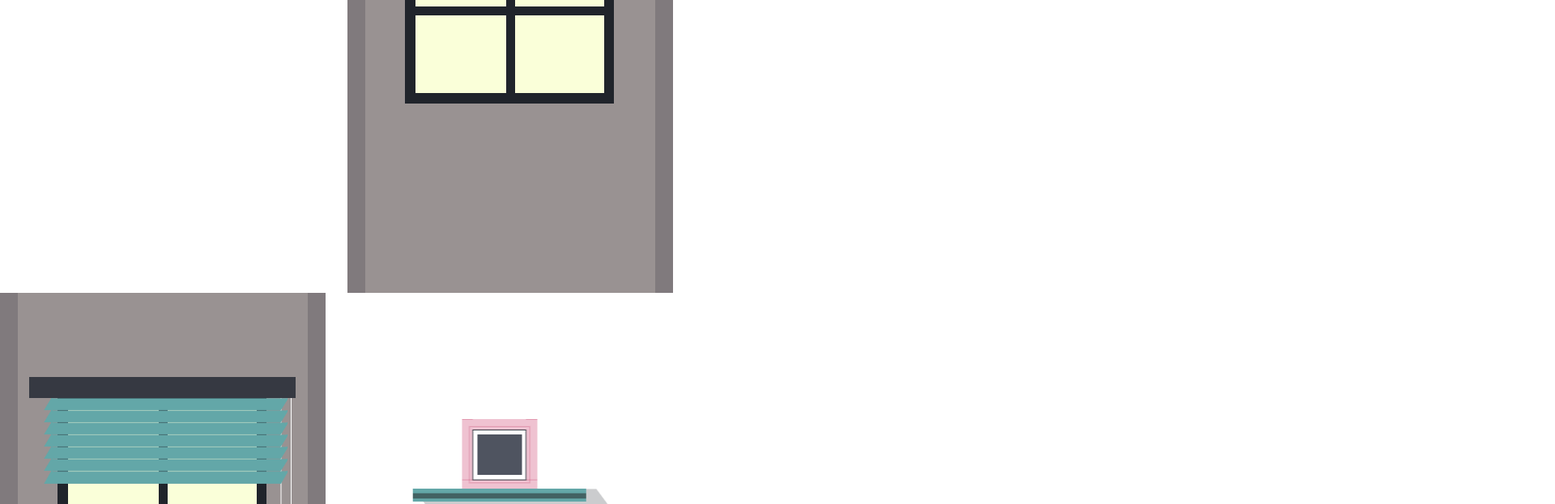
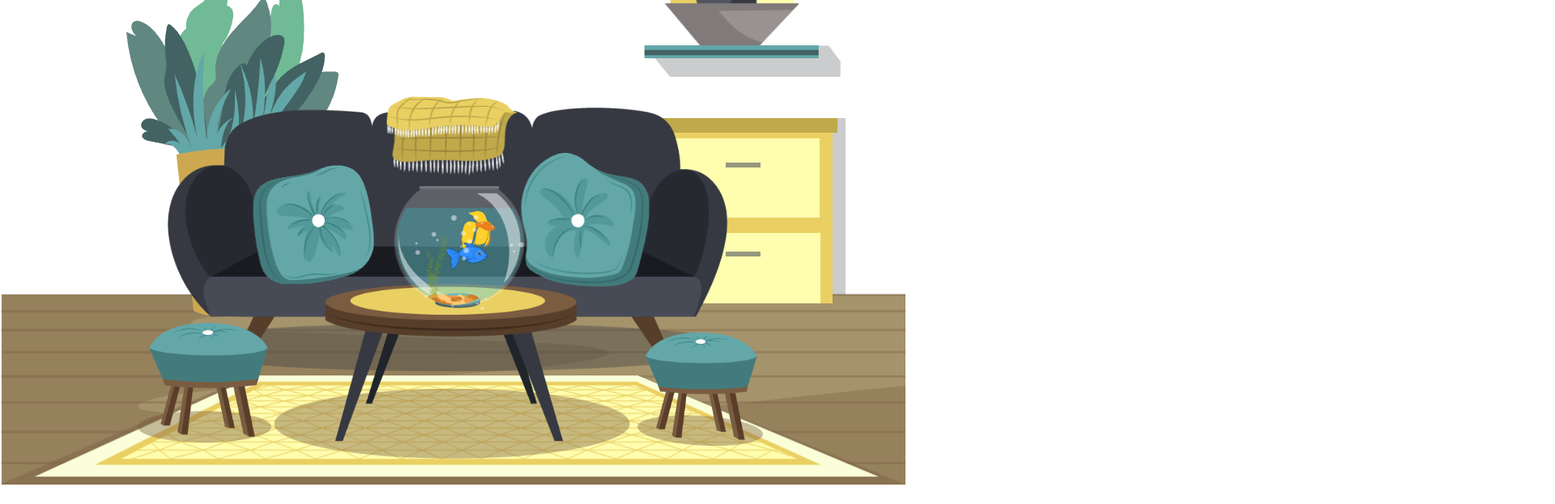
Before and after one commit to maksmaksmak/room, a plain HTML site: page index.html in a window 1280 px wide. Shown: the part 480-1103 px from the top of the page at 81% size, 1920 px wide, since content can reach past the window. After the commit the page ends 1079 px from the top, so only its background shows below. Drawn offline with Linux system fonts and the light colour scheme.

Commit message:
Add files via upload

```diff
--- a/index.html
+++ b/index.html
@@ -7,6 +7,7 @@
     <title>Document</title>
     <link rel="stylesheet" href="reset.css">
     <link rel="stylesheet" href="style.css">
+    <link rel="stylesheet" href="media.css">
     <script src="main.js" defer></script>
 </head>
 
@@ -17,7 +18,7 @@
             <div class="tv"><img src="img/tv.png" alt=""></div>
         </div>
 
-        <div class="wall-window">
+        <div class="wall-window ww-1">
             <div class="window"><img src="img/window.png" alt="">
                 <div class='rope'><img src="img/rope.png" alt=""></div>
                 <div class="blinds">
@@ -74,11 +75,18 @@
         <div class="carpet">
             <div class="chair-r"></div>
             <div class="chair-l"></div>
+            <div class="table">
+                <div class="aquarium">
+                    <div class="fish"></div>
+                    <div class="fish-2"></div>
+                    <div class="waterman"></div>
+                    <div class="boobles"></div>
+                    <div class="rock"></div>
+                </div>
+            </div>
         </div>
 
-        <div class="table">
-            <div class="aquarium"></div>
-        </div>
+
 
         <div class="sofa">
             <div class="pillow-left"></div>
--- /dev/null
+++ b/media.css
@@ -0,0 +1,93 @@
+@media (max-width: 1920px) {
+
+  /* CSS стили, применяемые для экранов с минимальной шириной 768px и больше */
+  .ww-1 {
+    display: none;
+  }
+
+  .floor {
+    width: 1518px;
+  }
+
+  .carpet {
+    width: 1518px;
+    height: 135px;
+    background-size: 1518px 135px;
+  }
+}
+
+@media (max-width: 1520px) {
+  .wall-window {
+    display: none;
+  }
+
+  .floor {
+    width: 1118px;
+  }
+
+  .carpet {
+    width: 1118px;
+    background-size: 1118px 135px;
+  }
+
+  .chair-l {
+    width: 166px;
+    height: 148px;
+    left: 170px;
+    top: -65px;
+    background-size: contain;
+    background-repeat: no-repeat;
+  }
+
+  .chair-r {
+    width: 155.15px;
+    height: 140.46px;
+    right: 176px;
+    top: -53px;
+    background-size: contain;
+    background-repeat: no-repeat;
+  }
+
+  .sofa {
+    width: 720.77px;
+    height: 381.51px;
+    top: -229px;
+    background-repeat: no-repeat;
+    background-size: contain;
+  }
+
+  .table {
+    width: 440.69px;
+    height: 216.44px;
+    top: -113px;
+    background-repeat: no-repeat;
+    background-size: contain;
+  }
+
+  .aquarium {
+    width: 161px;
+    height: 150px;
+    top: -121px;
+    left: 148px;
+    background-size: contain;
+    background-repeat: no-repeat;
+  }
+
+  .rock {
+    width: 123.81px;
+    height: 144.09px;
+    left: 12px;
+    top: 52px;
+    background-size: contain;
+    background-repeat: no-repeat;
+  }
+
+  .fish {
+    width: 40px;
+    height: 50px;
+    left: 100px;
+    top: 51px;
+    background-size: contain;
+    background-repeat: no-repeat;
+  }
+}
--- a/style.css
+++ b/style.css
@@ -1,6 +1,7 @@
 .home {
     display: flex;
     flex-wrap: wrap;
+    max-width: 1923px;
 }
 
 .row-reverse {
@@ -208,7 +209,6 @@
     height: 842px;
     background-color: rgb(255, 255, 255);
     z-index: -6;
-
 }
 
 .photo-square {
@@ -250,7 +250,7 @@
     width: 429px;
     height: 842px;
     background-color: rgb(255, 255, 255);
-    z-index:-2;
+    z-index: -2;
 }
 
 .tv {
@@ -283,7 +283,6 @@
     height: 237px;
     width: 1920px;
     background: url(img/floor.png);
-    z-index: -2;
 }
 
 .carpet {
@@ -359,9 +358,10 @@
     width: 544.69px;
     height: 267.44px;
     background: url(img/table.png);
-    left: 700px;
+    left: 50%;
+    transform: translateX(-50%);
     z-index: 3;
-    top: -65px;
+    top: -151px;
 }
 
 .aquarium {
@@ -372,3 +372,89 @@
     left: 169px;
     top: -142px;
 }
+
+.fish {
+    position: absolute;
+    width: 75px;
+    height: 91px;
+    background: url(img/fish.png);
+    left: 120px;
+    top: 80px;
+    animation: swim 7s linear infinite;
+
+}
+
+.fish-2 {
+    position: absolute;
+    width: 50px;
+    height: 33px;
+    background: url(img/рыба\ дз.png);
+    background-size: cover;
+    left: 20px;
+    top: 70px;
+    animation: fish-2 20s linear infinite;
+}
+
+.boobles {
+    position: absolute;
+    width: 133.79px;
+    height: 116.91px;
+    background: url(img/boobles.png);
+    left: 16%;
+    top: 36px;
+
+}
+
+.rock {
+    position: absolute;
+    width: 186.81px;
+    height: 144.09px;
+    background: url(img/rock.png);
+    top: 32px;
+    left: 9px;
+}
+
+.waterman {
+    position: absolute;
+    width: 80px;
+    height: 80px;
+    background: url(img/waterman.png);
+    background-size: 80px 80px;
+    display: none;
+}
+
+
+@keyframes swim {
+    0% {
+      transform: translate(-40%, -40%) rotate(0deg);
+    }
+    50% {
+      transform: translate(-40%, -40%) rotate(10deg);
+    }
+    100% {
+      transform: translate(-40%, -40%) rotate(0deg);
+    }
+  }
+
+@keyframes fish-2 {
+    0% {
+        transform: scaleX(-1);
+    }
+
+    40% {
+        transform: scaleX(-1);
+    }
+
+    50% {
+        transform: scaleX(1);
+        left: 110px;
+    }
+
+    90% {
+        transform: scaleX(1);
+    }
+
+    100% {
+        transform: scaleX(-1);
+    }
+  }
```
Also changed, not shown: img/boobles.png (added), img/fish.png (added), img/rock.png (added), img/waterman.png (added), img/рыба дз.png (added), plan.txt (added).
